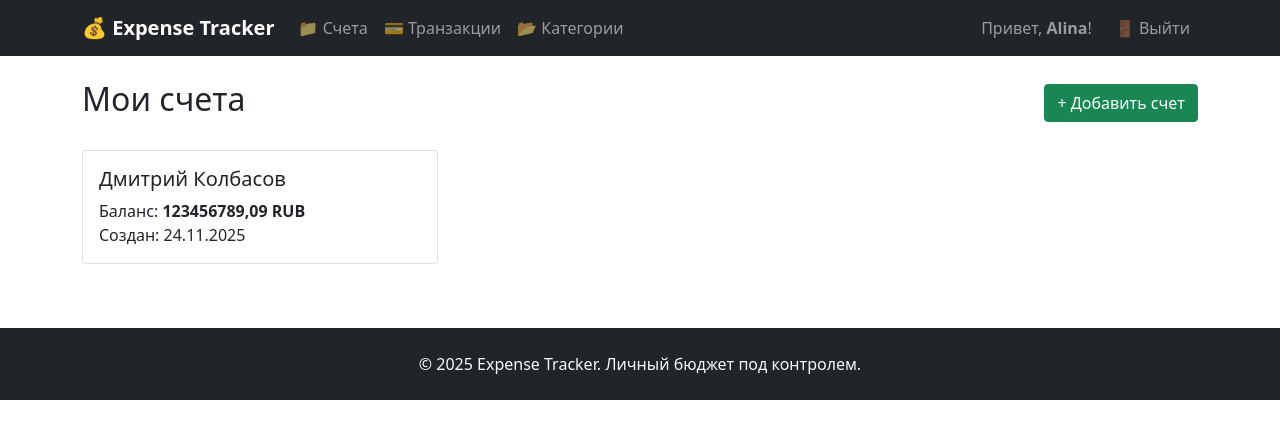
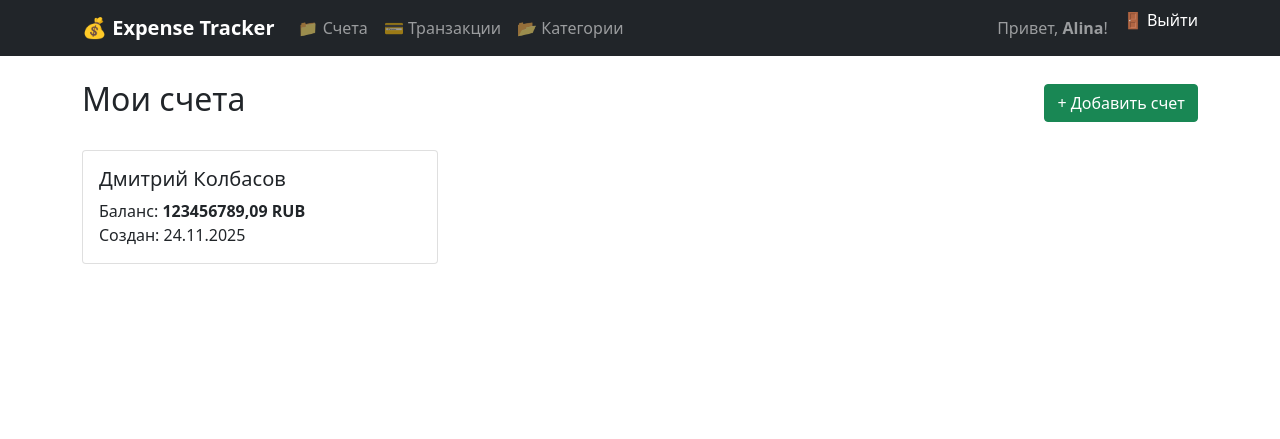
Before and after one commit to mlianskaya/expense_tracker, a Django app: page /accounts/ in a window 1280 px wide. Shown: the top 439 px of the page. Run offline with Django 5.2, Linux system fonts and the light colour scheme; a user stored in the database is signed in; data comes from the database, SQL or seed files in the repository; both versions use the stored data as it was after the commit.

Commit message:
Correct errors

```diff
--- a/config/settings.py
+++ b/config/settings.py
@@ -101,9 +101,8 @@ STATIC_URL = 'static/'
 MEDIA_URL = '/media/'
 MEDIA_ROOT = BASE_DIR / 'media'
 
-# Login redirects
-LOGIN_REDIRECT_URL = '/'  # После входа перенаправлять на главную
-LOGOUT_REDIRECT_URL = '/'  # После выхода перенаправлять на главную
+LOGIN_REDIRECT_URL = 'expenses:home'      # После входа на главную
+LOGOUT_REDIRECT_URL = 'expenses:login'   # После выхода на страницу логина
 
 # Default primary key field type
 DEFAULT_AUTO_FIELD = 'django.db.models.BigAutoField'
--- a/expenses/models.py
+++ b/expenses/models.py
@@ -37,7 +37,7 @@ class Category(models.Model):
         unique_together = ('owner', 'name', 'type')
         ordering = ['name']
 
-    def str(self):
+    def __str__(self):
         return self.name
 
 class Transaction(models.Model):
--- a/expenses/templates/expenses/base.html
+++ b/expenses/templates/expenses/base.html
@@ -51,9 +51,12 @@
                         <span class="navbar-text welcome-text">
                             Привет, <strong>{{ user.username }}</strong>!
                         </span>
-                        <a class="nav-link" href="{% url 'expenses:logout' %}">
-                            🚪 Выйти
-                        </a>
+                        <form method="post" action="{% url 'expenses:logout' %}" class="d-inline">
+                            {% csrf_token %}
+                            <button type="submit" class="nav-link btn btn-link p-0 border-0 bg-transparent text-white">
+                                🚪 Выйти
+                            </button>
+                        </form>
                     {% else %}
                         <!-- Меню для гостей -->
                         <a class="nav-link" href="{% url 'expenses:login' %}">
@@ -75,12 +78,6 @@
         {% endblock %}
     </main>
 
-    <!-- Футер -->
-    <footer class="bg-dark text-light py-4 mt-5">
-        <div class="container text-center">
-            <p class="mb-0">&copy; 2025 Expense Tracker. Личный бюджет под контролем.</p>
-        </div>
-    </footer>
 
     <!-- Подключение Bootstrap JS -->
     <script src="https://cdn.jsdelivr.net/npm/bootstrap@5.1.3/dist/js/bootstrap.bundle.min.js"></script>
```
Also changed, not shown: db.sqlite3.
